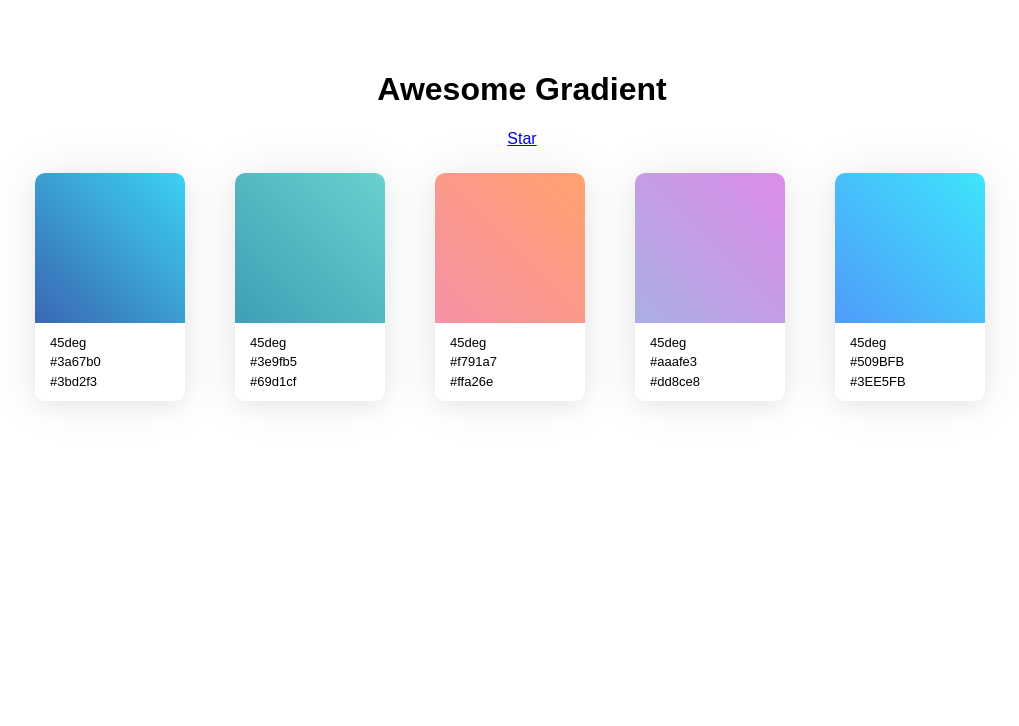
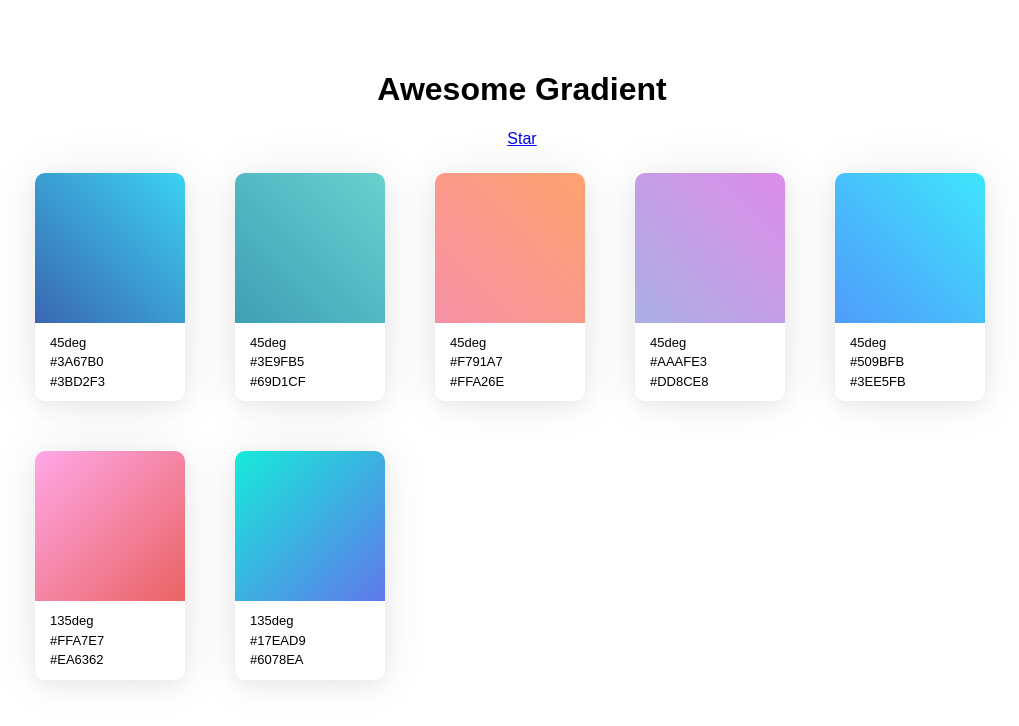
Before and after one commit to wangdicoder/awesome-gradient, a React (Create React App) app: page / in a window 1280 px wide. Shown: the top 726 px of the page, without its empty margins (118-1137 px from the left). Built offline with nearby package versions, Linux system fonts and the light colour scheme; the HTML template or start-up script is replaced by a standard one.

Commit message:
modify card style

```diff
--- a/package.json
+++ b/package.json
@@ -14,7 +14,7 @@
     "build": "react-scripts build",
     "test": "react-scripts test --env=jsdom",
     "eject": "react-scripts eject",
-    "deploy": "npm run build&&gh-pages -d build"
+    "deploy": "npm run build && gh-pages -d build"
   },
   "devDependencies": {
     "gh-pages": "^1.0.0"
--- /dev/null
+++ b/src/Card/card.scss
@@ -0,0 +1,47 @@
+$border-radius: 10px;
+
+.card-container {
+  border-radius: $border-radius;
+  margin: 25px;
+  box-shadow: 0 0 51px 0 rgba(0, 0, 0, 0.08), 0 6px 18px 0 rgba(0, 0, 0, 0.05);
+  transition: all 300ms;
+  .clip-btn {
+    display: none;
+  }
+  &:hover {
+    transform: translateY(-7px);
+    box-shadow: 0 0 114px 0 rgba(0, 0, 0, 0.08), 0 30px 25px 0 rgba(0, 0, 0, 0.05);
+    .clip-btn {
+      display: block;
+    }
+  }
+}
+
+.color-panel {
+  width: 150px;
+  height: 150px;
+  position: relative;
+  border-top-left-radius: $border-radius;
+  border-top-right-radius: $border-radius;
+}
+
+.label-panel {
+  padding: 10px 15px;
+  background-color: #fff;
+  border-bottom-left-radius: $border-radius;
+  border-bottom-right-radius: $border-radius;
+}
+
+.label-panel span {
+  display: block;
+  font-size: 13px;
+  text-align: left;
+  line-height: 1.5;
+}
+
+.clip-btn {
+  position: absolute;
+  right: 10px;
+  bottom: 5px;
+  cursor: pointer;
+}
--- a/src/Card/index.js
+++ b/src/Card/index.js
@@ -12,7 +12,16 @@ export default class Card extends Component {
         const {backgroundImage} = this.props;
         return (
             <div className="card-container">
-                <div className="color-panel" style={{backgroundImage}}/>
+                <div className="color-panel" style={{backgroundImage}}>
+                    <div className="clip-btn" onClick={this._onClick.bind(this)}>
+                        <svg xmlns="http://www.w3.org/2000/svg" width="24" height="24" viewBox="0 0 24 24" fill="none"
+                             stroke="#fff" stroke-width="2" stroke-linecap="round" stroke-linejoin="round"
+                             className="feather feather-code">
+                            <polyline points="16 18 22 12 16 6"/>
+                            <polyline points="8 6 2 12 8 18"/>
+                        </svg>
+                    </div>
+                </div>
                 <div className="label-panel">
                     {this._handleValue(backgroundImage)}
                 </div>
@@ -24,8 +33,12 @@ export default class Card extends Component {
         const start = backgroundImage.indexOf('(');
         const end = backgroundImage.indexOf(')');
         const substr = backgroundImage.substr(start + 1, end - start - 1);
-        return substr.split(',').map((item, i)=>{
-            return <span key={i}>{item.trim()}</span>
+        return substr.split(',').map((item, i) => {
+            return <span key={i} style={{textTransform: i === 0 ? 'lowercase' : 'uppercase'}}>{item.trim()}</span>
         })
     }
+
+    _onClick() {
+
+    }
 }
--- a/src/values.js
+++ b/src/values.js
@@ -4,4 +4,6 @@ export default [
     'linear-gradient(45deg, #f791a7, #ffa26e)',
     'linear-gradient(45deg, #aaafe3, #dd8ce8)',
     'linear-gradient(45deg, #509BFB, #3EE5FB)',
+    'linear-gradient(135deg, #FFA7E7, #EA6362)',
+    'linear-gradient(135deg, #17EAD9, #6078EA)',
 ]
```
